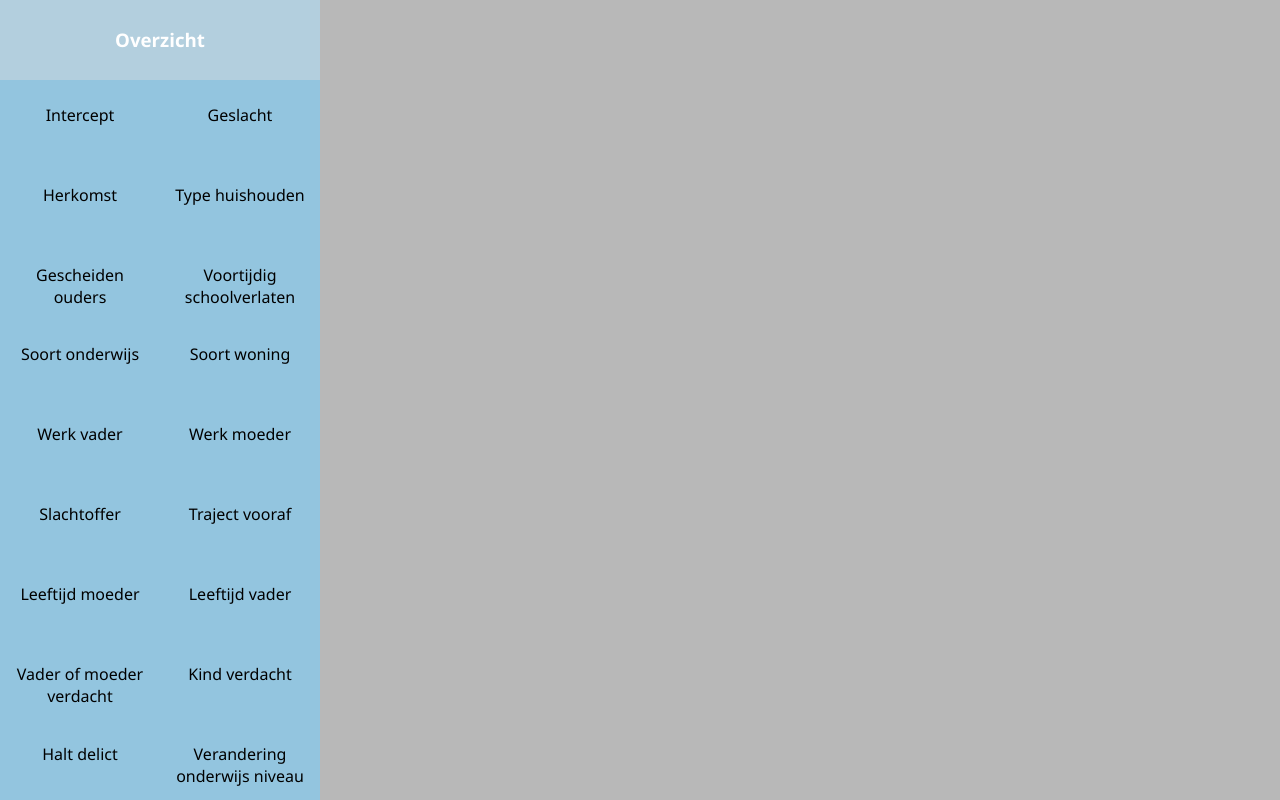
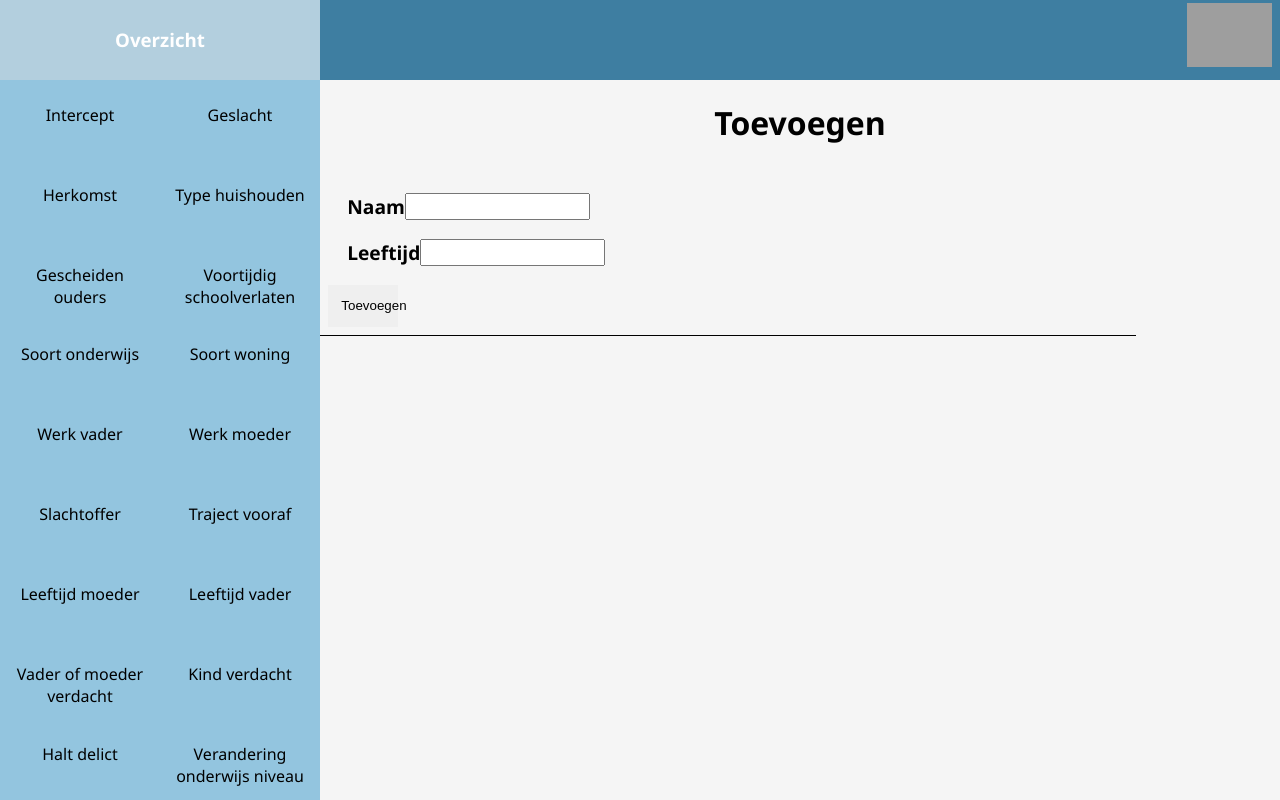
Before and after one commit to daoneandonly/Jeugdzorg-application, a React (Create React App) app: page /new in a window 1280 px wide. Shown: the top 800 px of the page. Built offline with nearby package versions, Linux system fonts and the light colour scheme; grey boxes are pictures that could not be loaded.

Commit message:
added set questions in overview

```diff
--- a/src/App.js
+++ b/src/App.js
@@ -6,18 +6,19 @@ import Main from './comp/main'
 import Selection from './comp/selection'
 import Data from './data/data.json'
 import SelectUser from './comp/selectuser'
+import New from  './comp/new'
 
 class App extends Component {
   state = {
     dossierNumber: [
-      {name: 'Steven', age: 10, id: 1,},
-      {name: 'Dennis', age: 65, id: 2},
-      {name: 'Tim', age: 12, id: 3},
-      {name: 'Guus', age: 5, id: 4},
-      {name: 'Titus', age: 21, id: 5}
+      {name: 'Steven', age: 10, bdate: '06-07-1992', id: 1, risico: 0.5, info: {'Ouders gescheiden':  'Ja' , 'Type huishouden': 'Eenpersoonshuishouden'}},
+      {name: 'Dennis', age: 16, bdate: '06-07-1992', id: 2, risico: 0.0, info : {}},
+      {name: 'Tim', age: 12, bdate: '06-07-1992', id: 3, risico: 0.0, info : {}},
+      {name: 'Guus', age: 5, bdate: '06-07-1992', id: 4, risico: 0.0, info : {}},
+      {name: 'Titus', age: 8, bdate: '06-07-1992', id: 5, risico: 0.0, info : {}}
     ],
     idNumber: 0,
-    currentQuestion: 'Soort woning'
+    currentQuestion: 'Intercept',
   }
 
 // change id in State to change Person
@@ -39,6 +40,20 @@ class App extends Component {
     return set
   }
 
+  newDossier = (newKind, newKindId) => {
+    const newList = [...this.state.dossierNumber, newKind]
+    this.setState({dossierNumber: newList})
+  }
+
+  addInfo = (a, b) => {
+    const newInfo = this.state.dossierNumber[this.state.idNumber].info
+    newInfo[a] = b
+    this.setState({a: newInfo})
+
+    // const newRisico = this.state.dossierNumber[this.state.idNumber].risico + 0.2
+    // this.setState(dossierNumber: newRisico)
+  }
+
 
   render() {
     return (
@@ -47,7 +62,6 @@ class App extends Component {
           <Leftbar
             changeId={this.changeId}
             allDossiers={this.state.dossierNumber}
-            upIdNumber={this.upIdNumber}
             currentQuestion={this.state.currentQuestion}
             setCurrentQuestion={this.setCurrentQuestion}
           />
@@ -56,9 +70,10 @@ class App extends Component {
             component={Selection}
           />
           <Route
-            exact path='/'
+            path='/overzicht'
             render={() =>
-              <Main dossierNumber={this.state.dossierNumber[this.state.idNumber]}
+              <Main
+                dossierNumber={this.state.dossierNumber[this.state.idNumber]}
             />
           }/>
           <Route
@@ -68,12 +83,24 @@ class App extends Component {
                 dossierNumber={this.state.dossierNumber[this.state.idNumber]}
                 currentQuestion={this.state.currentQuestion}
                 handleQuestion={this.handleQuestion}
+                addInfo={this.addInfo}
               /> }
             />
             <Route
-              path='/selectuser' render={() =>
+              exact path='/' render={() =>
                 <SelectUser
                   dossierNumber={this.state.dossierNumber}
+                  changeId={this.changeId}
+                />
+              }
+            />
+            <Route
+              path='/new'
+              render={() =>
+                <New
+                  dossierNumber={this.state.dossierNumber}
+                  newDossier={this.newDossier}
+                  changeId={this.changeId}
                 />
               }
             />
--- a/src/comp/leftbar.js
+++ b/src/comp/leftbar.js
@@ -24,7 +24,7 @@ allCategories = () => {
   const uniqueCat = unique.map((x) => {
     var key = 0
     return (
-      <Link className='category' key={x + key + 1} to={'/categorie/' + slugify(x, {lower: true})} onClick={() => {this.props. setCurrentQuestion(x)}} >
+      <Link className='category' key={x + key + 1} to={'/categorie/' + slugify(x, {lower: true})} onClick={() => { this.props.setCurrentQuestion(x)}} >
         <p>{x}</p>
       </Link>
     )
@@ -35,7 +35,7 @@ allCategories = () => {
   render(){
      return(
       <div className='leftbar'>
-          <Link className='category overzicht' to='/'>
+          <Link className='category overzicht' to='/overzicht'>
               <h3>Overzicht</h3>
           </Link>
           {this.allCategories()}
--- a/src/comp/nav.js
+++ b/src/comp/nav.js
@@ -6,17 +6,30 @@ const Nav = ({dossierNumber}) => {
   const huidigDossier = dossierNumber
   // console.log(huidigDossier.name)
   var koptekst = []
-  if (huidigDossier.name == undefined) {
-    koptekst = []
+  if (huidigDossier.name === undefined) {
+    koptekst = [<h3> </h3>]
   } else {
-    koptekst = [<h3>Dossier: {huidigDossier.name}, {huidigDossier.age} jaar oud.</h3>]
+    koptekst = [<h3 key={Math.random()}>Dossier: {huidigDossier.name}, {huidigDossier.age} jaar oud.</h3>]
   }
+
+  var risicoIndicatie = []
+  if (huidigDossier.name === undefined) {
+    risicoIndicatie = [<h3> </h3>]
+  } else {
+    risicoIndicatie = [
+      <div className='navRisico'>
+        <h3>Risico</h3>
+        <h3>{dossierNumber.risico}%</h3>
+      </div>]
+  }
+
 
     return(
       <div className='nav'>
-        <h3>{koptekst}</h3>
-        <Link to='/selectuser'>
-          <p> Knopje </p>
+        {koptekst}
+        {risicoIndicatie}
+        <Link to='/'>
+          <img alt='knopje' src='https://image.freepik.com/free-icon/change-user_318-1783.jpg'/>
         </Link>
       </div>
     )
--- /dev/null
+++ b/src/comp/new.js
@@ -0,0 +1,98 @@
+import React from 'react'
+import Nav from './nav'
+import { Redirect } from 'react-router-dom'
+
+
+
+
+class New extends React.Component {
+
+  state = {
+    name: '',
+    bdate: '',
+    redirect: false,
+    id: ''
+  }
+
+  handleNameChange = (e) => {
+    this.setState({
+      name: e.target.value
+    })
+  }
+
+  handleBdateChange = (e) => {
+    this.setState({
+      bdate: e.target.value
+    })
+  }
+
+  handleSubmit = (e) => {
+    e.preventDefault()
+    var uniqueNewId = Math.round(Math.random() * 1000)
+    var newKind = {
+      name: this.state.name,
+      age: 12,
+      bdate: '20-02-2000',
+      id: uniqueNewId,
+      risico: 0,
+      info: {}
+    }
+
+    this.setState({
+      id: uniqueNewId
+    })
+    console.log(newKind)
+    this.props.newDossier(newKind)
+    this.setState({
+      name: '',
+      bdate: '',
+      redirect: true,
+      id: '',
+      risico: 0,
+      info: {}
+    })
+    console.log(newKind.id)
+
+  }
+
+  tryToRedirect = () => {
+    console.log(this.state.redirect)
+    if (this.state.redirect === true) {
+      this.setState({
+        redirect: false
+      })
+      return (
+        <Redirect to='/' />
+      )
+    }
+    else {
+      return (null)
+    }
+  }
+
+  render(){
+    return(
+      <div className='main'>
+        <Nav dossierNumber={this.props.dossierNumber} />
+        <h1>Toevoegen</h1>
+        <div className='main-item'>
+          <div className='item-content'>
+            <form onSubmit={this.handleSubmit}>
+              <div className='labelinput'>
+                <label>Naam</label>
+                <input onChange={this.handleNameChange} value={this.state.name}></input>
+              </div>
+              <div className='labelinput'>
+                <label>Leeftijd</label>
+                <input onChange={this.handleBdateChange} value={this.state.bdate}></input>
+              </div>
+              <button>Toevoegen</button>
+              {this.tryToRedirect()}
+            </form>
+          </div>
+        </div>
+      </div>
+    )
+  }
+}
+export default New
--- a/src/comp/selectuser.js
+++ b/src/comp/selectuser.js
@@ -1,17 +1,40 @@
 import React from 'react'
-import Data from '../data/data.json'
 import Nav from './nav'
+import { Link } from 'react-router-dom'
 
 
 class Main extends React.Component {
+
+  allClients = () => {
+    const dossierNumber = this.props.dossierNumber
+    var list = []
+    for (let i = 0; i < dossierNumber.length ; i++){
+      list.push(
+        <Link to='/overzicht' onClick={() => {this.props.changeId(i)}}>
+          <div className='option' key={Math.random()}>
+            <img alt='plaatje' src='https://davismarketingcompany.com/wp-content/uploads/2016/01/avatar_placeholder_small.png' />
+            <p>{dossierNumber[i].name}</p>
+          </div>
+        </Link>)
+    }
+    return list
+  }
 
   render(){
     return(
       <div className='main'>
         <Nav dossierNumber={this.props.dossierNumber} />
         <h1> Selecteer een kind </h1>
-        <div>
-
+        <div className='optionwrap selectuser'>
+          {this.allClients()}
+        </div>
+        <div className='optionwrap selectuser'>
+          <Link to='/new'>
+            <div className='option' key={Math.random()}>
+              <img className='activeimg' alt='plaatje' src='https://davismarketingcompany.com/wp-content/uploads/2016/01/avatar_placeholder_small.png' />
+              <p>Nieuw kind</p>
+            </div>
+          </Link>
         </div>
       </div>
     )
--- a/src/data/data.json
+++ b/src/data/data.json
@@ -10,6 +10,12 @@
     "Categorie": "Geslacht",
     "Name": "Man",
     "Gewicht": "-0,12611"
+  },
+  {
+    "Coefficients": "GESLACHT vrouwen",
+    "Categorie": "Geslacht",
+    "Name": "Vrouw",
+    "Gewicht": "0"
   },
   {
     "Coefficients": "Herkomst ouders: Beide ouders niet Nederlands",
--- a/src/styles/style.css
+++ b/src/styles/style.css
@@ -1,5 +1,6 @@
 * {
   box-sizing: border-box;
+  /* outline: .01em solid red; */
 }
 
 a, a:hover, a:visited {
@@ -12,8 +13,8 @@ a, a:hover, a:visited {
 body {
   background-color: #b8b8b8;
   font-family: Segoe UI;
-  padding: 0;
-  margin: 0;
+  padding: 0em;
+  margin: 0em;
 }
 
 .App {
@@ -32,18 +33,30 @@ body {
   width: 100%;
   display: flex;
   flex-direction: row;
+  align-items: flex-end;
   justify-content: space-between;
+}
+
+.navRisico {
+  display: flex;
+  flex-direction: row;
+}
+
+.navRisico h3 {
+  padding-right: 1em;
+}
+
+.nav img {
+  height: 4em;
 }
 
 .leftbar {
   /* padding: 1em; */
   width: 25%;
-    background-color: rgb(147, 197, 223);
-  /* height: 95vh; */
+  background-color: rgb(147, 197, 223);
   overflow-y: hidden;
   display: flex;
   flex-wrap: wrap;
-
 }
 
 select {
@@ -63,23 +76,36 @@ select {
 .main h1 {
   width: 100%;
   text-align: center;
+  display: block;
+}
+
+.buttonWrap {
+  margin: auto;
+  margin-top: 1em;
+  width:100%;
 }
 
 .main-item {
-  width: 50%;
-  border: .1em solid black;
-  margin: 1em;
+  width: 85%;
+  border-bottom: .01em solid black;
+  /* margin: 1em; */
   padding: .5em;
   display: flex;
-  min-height: 25em;
 }
 
 .item-content {
   display: block;
-  width: 50%;
+  width: 100%;
   /* text-align: center; */
   font-weight: bold;
   font-size: 1.2em;
+  display: flex;
+  flex-direction: row;
+  justify-content: space-between;
+}
+
+.item-content img {
+  /* width: 8em; */
 }
 
 .category  {
@@ -108,13 +134,65 @@ select {
 }
 
 .option {
-  width: 25%;
+  width: 20%;
   padding: 1em;
+}
+
+.selection {
+  display: flex;
+  flex-direction: column;
+  align-items: center;
+}
+
+.selection p {
+  width: 100%;
+  text-align: center;
+}
+
+.selection img {
+  border: .3em solid rgba(0,0,0,0);
+}
+
+.small {
+  width: 100%;
+  max-width: 20em;
 }
 
 .optionwrap {
   display: flex;
+  margin-bottom: 2em;
   flex-direction: row;
   flex-wrap: wrap;
   justify-content: flex-start;
 }
+
+.selectuser img {
+  width: 10em;
+}
+
+.activeimg{
+  border-bottom: .5em solid green;
+}
+
+.labelinput {
+  margin: 1em;
+  display: flex;
+  flex-direction: row;
+  justify-content: space-between;
+}
+
+button {
+  display: block;
+  background-color: none;
+  border: none;
+  padding: 1em;
+  width: 25%;
+}
+
+button:focus, button:selected {
+  border: none;
+}
+
+form {
+  width: 35%;
+}
```
Also changed, not shown: src/comp/main.js (+31 -6 lines), src/comp/selection.js (+19 -9 lines), 1 other file (tests, documents, lock files or other folders).
